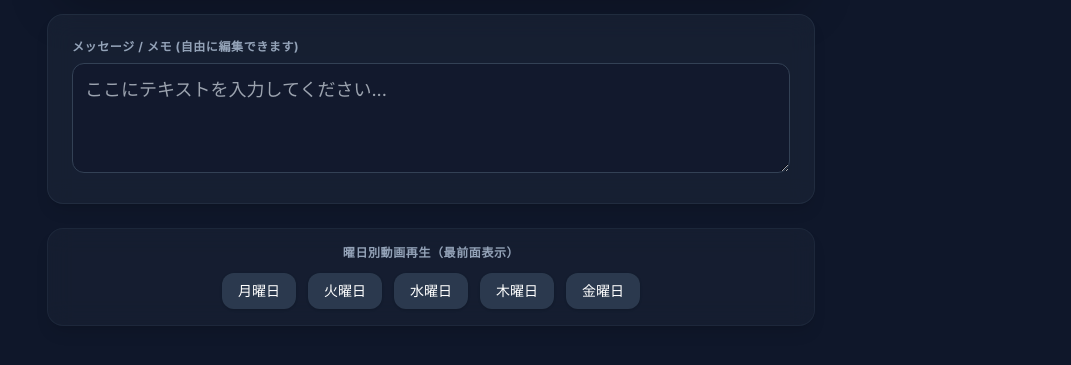
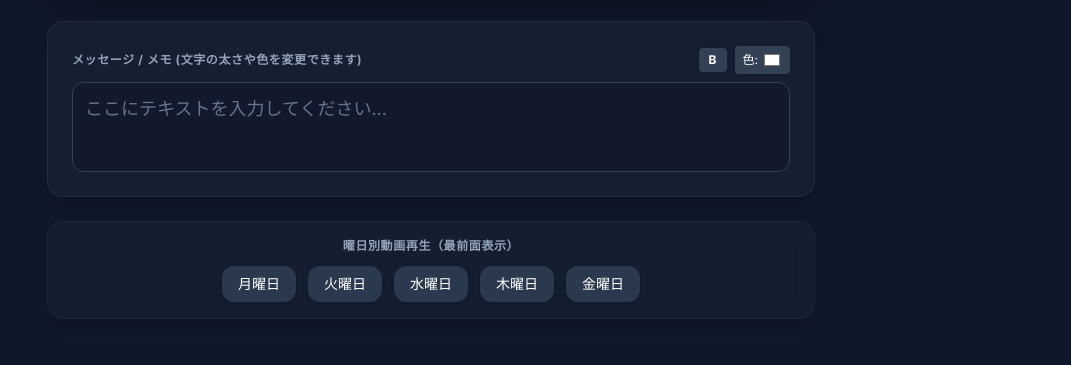
Before and after one commit to kosigaitasugi-oss/timer, a plain HTML site: page docs/index.html in a window 1280 px wide. Shown: the part 367-732 px from the top of the page, without its empty margins (209-1280 px from the left). Drawn offline with nearby package versions, Linux system fonts and the light colour scheme.

Commit message:
Enhance editable area with formatting options

```diff
--- a/docs/index.html
+++ b/docs/index.html
@@ -12,6 +12,13 @@
     }
     .clock-font {
       font-family: 'JetBrains Mono', monospace;
+    }
+    /* contenteditable用プレースホルダーのスタイル */
+    [contenteditable]:empty:before {
+      content: attr(placeholder);
+      color: #64748b;
+      pointer-events: none;
+      display: block;
     }
   </style>
 </head>
@@ -63,12 +70,25 @@
       </div>
     </div>
 
-    <!-- 下部の入力可能テキストエリア -->
+    <!-- 下部の入力可能エリア（太字・色変更対応） -->
     <div class="w-full bg-slate-800/50 backdrop-blur-md border border-slate-700/40 rounded-2xl p-6 shadow-lg text-left">
-      <label for="user-text" class="block text-xs font-semibold text-slate-400 uppercase tracking-wider mb-2">
-        メッセージ / メモ (自由に編集できます)
-      </label>
-      <textarea id="user-text" rows="3" class="w-full bg-slate-900/60 text-slate-100 text-base md:text-lg border border-slate-700 rounded-xl p-3 focus:outline-none focus:ring-2 focus:ring-indigo-500 resize-y" placeholder="ここにテキストを入力してください..."></textarea>
+      <div class="flex justify-between items-center mb-2">
+        <label class="block text-xs font-semibold text-slate-400 uppercase tracking-wider">
+          メッセージ / メモ (文字の太さや色を変更できます)
+        </label>
+        <!-- 編集ツールバー -->
+        <div class="flex items-center gap-2">
+          <!-- 太字ボタン -->
+          <button type="button" onclick="formatText('bold')" class="px-2.5 py-1 bg-slate-700 hover:bg-slate-600 active:scale-95 rounded text-xs font-bold transition shadow" title="太字にする">B</button>
+          <!-- 文字色変更カラーピッカー -->
+          <div class="flex items-center gap-1 bg-slate-700 px-2 py-1 rounded shadow text-xs">
+            <span>色:</span>
+            <input type="color" id="text-color-picker" onchange="changeTextColor(this.value)" value="#ffffff" class="w-5 h-5 rounded cursor-pointer bg-transparent border-0" title="文字色を変更">
+          </div>
+        </div>
+      </div>
+      <!-- リッチテキスト入力エリア -->
+      <div id="user-text" contenteditable="true" class="w-full min-h-[90px] bg-slate-900/60 text-slate-100 text-base md:text-lg border border-slate-700 rounded-xl p-3 focus:outline-none focus:ring-2 focus:ring-indigo-500 overflow-y-auto" placeholder="ここにテキストを入力してください..."></div>
     </div>
 
     <!-- 曜日選択ボタンエリア -->
@@ -118,6 +138,18 @@
           document.exitFullscreen();
         }
       }
+    }
+
+    // テキスト装飾用関数（太字など）
+    function formatText(command) {
+      document.execCommand(command, false, null);
+      document.getElementById('user-text').focus();
+    }
+
+    // 文字色変更関数
+    function changeTextColor(color) {
+      document.execCommand('foreColor', false, color);
+      document.getElementById('user-text').focus();
     }
 
     // 曜日ごとの動画ファイル一覧
```
